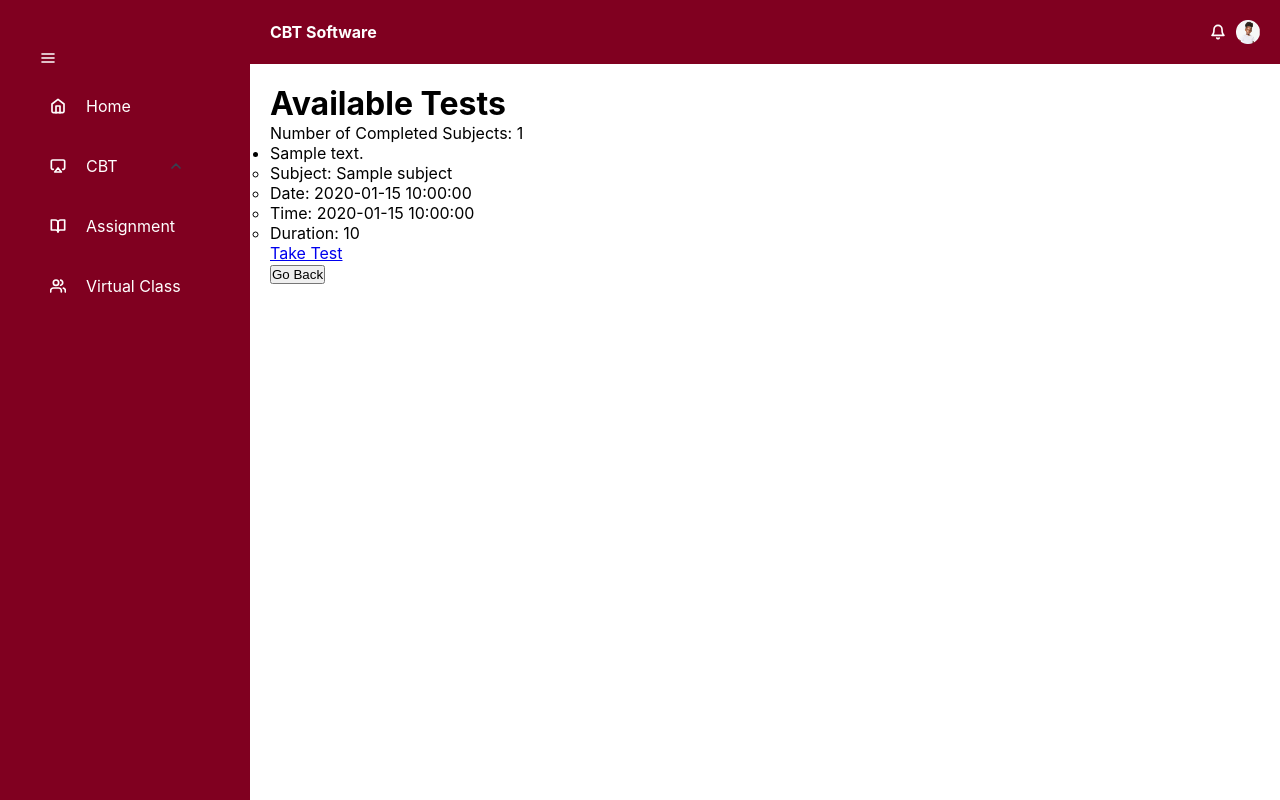
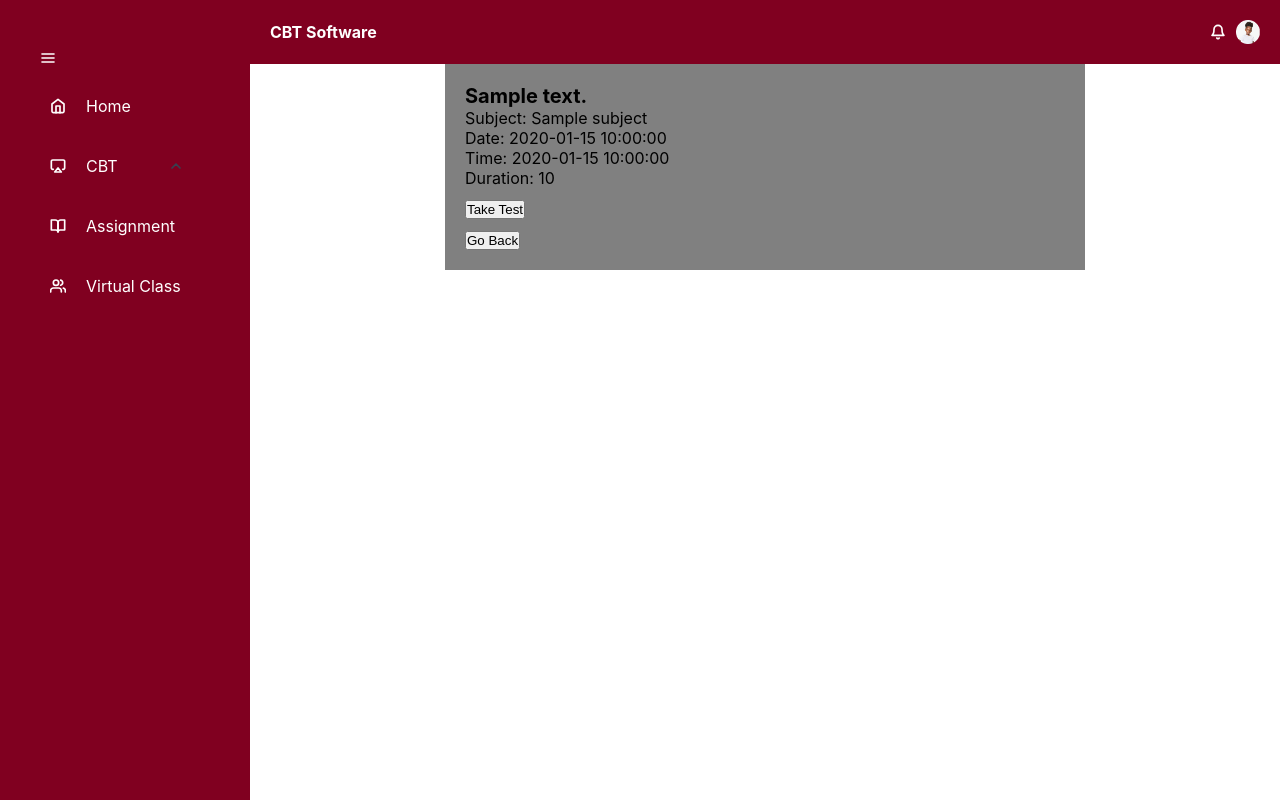
Before and after one commit to adepoju-oluwatobi/simple_cbt_app, a Flask app: template templates/student/available_tests.html in a window 1280 px wide. Run offline with Flask 2, Linux system fonts and the light colour scheme; the template is opened without the code that fills it: most values are stand-ins (such as "Sample title", 1, 10 or a date in 2020).

Commit message:
worked on the available test page

```diff
--- a/static/dashboard.css
+++ b/static/dashboard.css
@@ -16,3 +16,24 @@
 .name{
     color: #808000;
 }
+.test{
+    background: gray;
+    width: 600px;
+    margin: auto;
+    margin-bottom: 50px;
+    padding: 20px;
+    display: flex;
+    flex-direction: column;
+    justify-content: center;
+    gap: 10px;
+}
+.test p{
+
+}
+.test-container{
+    padding: 10px;
+}
+.test-description{
+    font-weight: bold;
+    font-size: 20px;
+}
--- a/student_data/student.json
+++ b/student_data/student.json
@@ -31,13 +31,17 @@
             "Agric": 1,
             "Physics": 1,
             "New subject": 1,
-            "History": 1
+            "History": 1,
+            "computer": 1,
+            "CRS": 0
         },
         "progress": {
             "Agric": 0,
             "Physics": 0,
             "New subject": 0,
-            "History": 0
+            "History": 0,
+            "computer": 0,
+            "CRS": 0
         }
     },
     "progress": {
--- a/templates/student/available_tests.html
+++ b/templates/student/available_tests.html
@@ -11,33 +11,26 @@
     {% include 'student/sidebar.html' %}
     <div class="container">
         {% include 'student/header.html' %}
-        <div class="content">
-            <h1>Available Tests</h1>
-<ul>
-    <p>Number of Completed Subjects: {{ num_completed_subjects }}</p>
+        <div class="test content">
     {% for subject in subjects %}
-        <li>
-            {{ test_data[subject].description }}
-            <ul>
-                <li>
-                    Subject: {{ subject }}
-                </li>
-                <li>
-                    Date: {{ test_data[subject].date }}
-                </li>
-                <li>
-                    Time: {{ test_data[subject].time }}
-                </li>
-                <li>
-                    Duration: {{ test_data[subject].duration }}
-                </li>
-            </ul>
+          <div>
+            <p class="test-description"> {{ test_data[subject].description }} </p>
+
+            <p>Subject: {{ subject }}</p>
+
+            <p>Date: {{ test_data[subject].date }}</p>
+
+            <p>Time: {{ test_data[subject].time }}</p>
+
+            <p>Duration: {{ test_data[subject].duration }}</p>
+
+          </div>
+
             <a href="{{ url_for('student_routes.start_exam', class_name=student_class, subject=subject) }}">
-                Take Test
+                <button>Take Test</button>
             </a>
-        </li>
     {% endfor %}
-</ul>
+
             <p><button onclick="goBack()">Go Back</button></p>
         </div>
     </div>
```
Also changed, not shown: questions/questions.json (+36 -0 lines).
